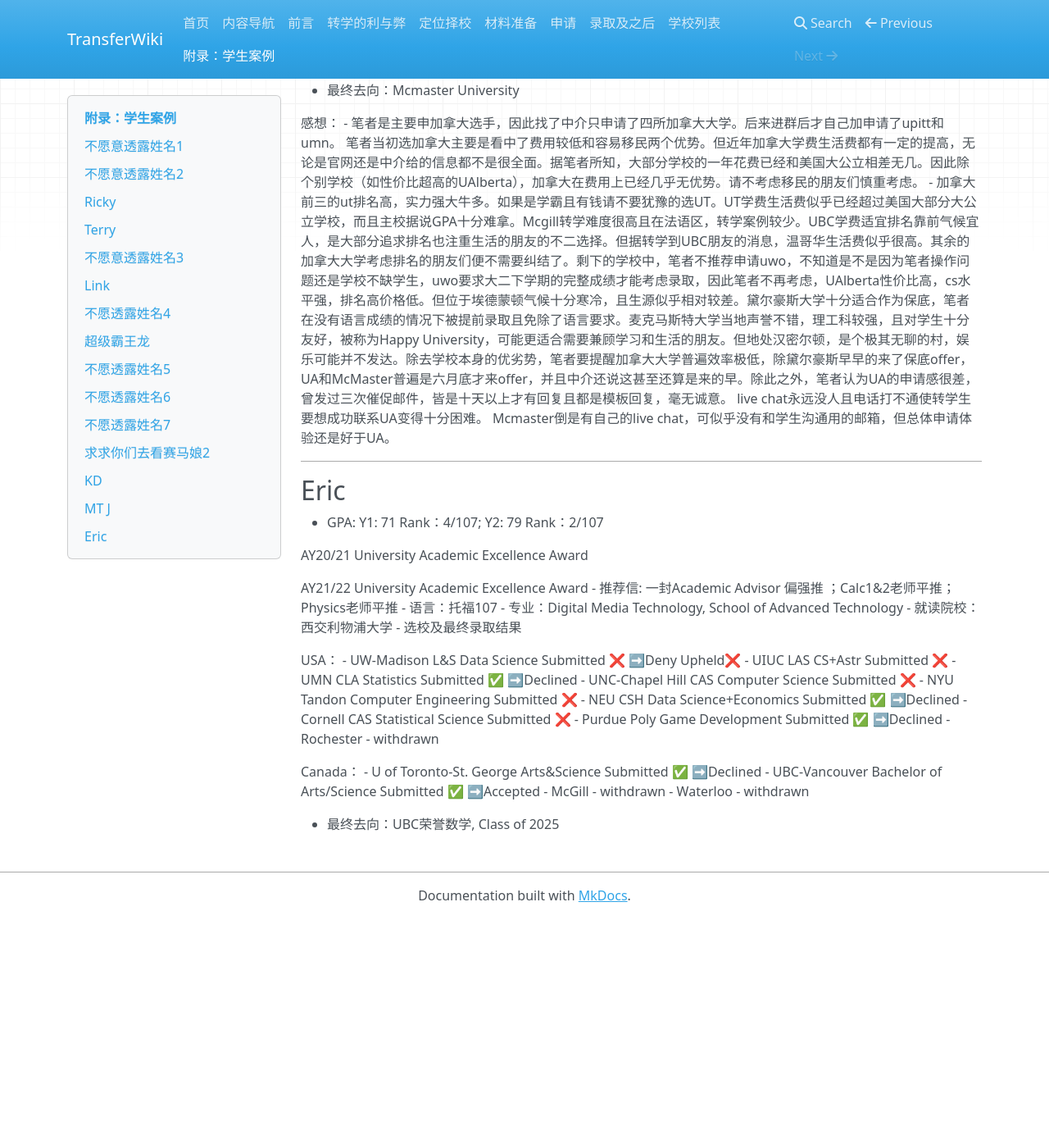
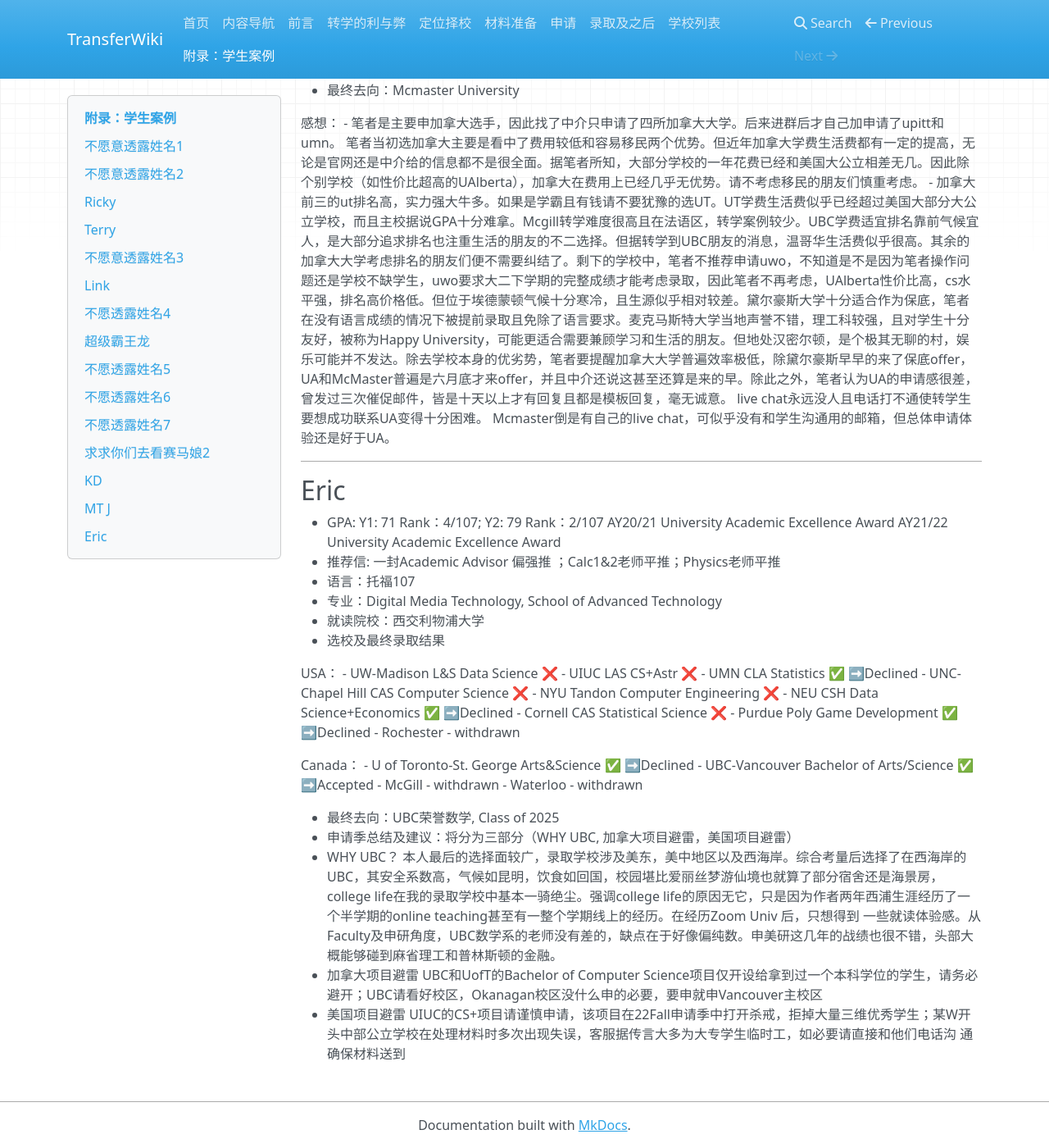
Before and after one commit to SihanXU/TransferWiki, an MkDocs documentation site: the page built from docs/bgs.md, in a window 1280 px wide and 1400 px high, scrolled down 5596 px. Shown: the whole window at 82% size. Built offline with MkDocs 1.6.1, drawn with Linux system fonts in a browser that asks for light colours; nearby versions of some CDN libraries; before the commit the page ends 6716 px from its top, so only the background shows below that.

Commit message:
Update bgs.md

```diff
--- a/docs/bgs.md
+++ b/docs/bgs.md
@@ -231,10 +231,8 @@
 ## Eric
 
 - GPA: Y1: 71 Rank：4/107; Y2: 79 Rank：2/107
-
-AY20/21 University Academic Excellence Award
-
-AY21/22 University Academic Excellence Award
+  AY20/21 University Academic Excellence Award
+  AY21/22 University Academic Excellence Award
 - 推荐信: 一封Academic Advisor 偏强推 ；Calc1&2老师平推；Physics老师平推
 - 语言：托福107
 - 专业：Digital Media Technology, School of Advanced Technology
@@ -242,20 +240,27 @@ AY21/22 University Academic Excellence Award
 - 选校及最终录取结果
 
 USA：
-- UW-Madison L&S Data Science                       Submitted  ❌ ➡️Deny Upheld❌
-- UIUC LAS CS+Astr                                  Submitted  ❌
-- UMN  CLA Statistics                               Submitted  ✅ ➡️Declined
-- UNC-Chapel Hill CAS Computer Science              Submitted  ❌
-- NYU Tandon Computer Engineering                   Submitted  ❌
-- NEU CSH Data Science+Economics                    Submitted  ✅ ➡️Declined
-- Cornell CAS Statistical Science                   Submitted  ❌
-- Purdue Poly Game Development                      Submitted  ✅ ➡️Declined
+- UW-Madison L&S Data Science                         ❌
+- UIUC LAS CS+Astr                                    ❌
+- UMN  CLA Statistics                                 ✅ ➡️Declined
+- UNC-Chapel Hill CAS Computer Science                ❌
+- NYU Tandon Computer Engineering                     ❌
+- NEU CSH Data Science+Economics                      ✅ ➡️Declined
+- Cornell CAS Statistical Science                     ❌
+- Purdue Poly Game Development                        ✅ ➡️Declined
 - Rochester - withdrawn
 
  Canada：
-- U of Toronto-St. George  Arts&Science             Submitted  ✅ ➡️Declined
-- UBC-Vancouver Bachelor of Arts/Science            Submitted  ✅ ➡️Accepted
+- U of Toronto-St. George  Arts&Science               ✅ ➡️Declined
+- UBC-Vancouver Bachelor of Arts/Science              ✅ ➡️Accepted
 - McGill - withdrawn
 - Waterloo - withdrawn
 
 - 最终去向：UBC荣誉数学, Class of 2025
+- 申请季总结及建议：将分为三部分（WHY UBC, 加拿大项目避雷，美国项目避雷）
+  - WHY UBC？
+  本人最后的选择面较广，录取学校涉及美东，美中地区以及西海岸。综合考量后选择了在西海岸的UBC，其安全系数高，气候如昆明，饮食如回国，校园堪比爱丽丝梦游仙境也就算了部分宿舍还是海景房，     college   life在我的录取学校中基本一骑绝尘。强调college life的原因无它，只是因为作者两年西浦生涯经历了一个半学期的online teaching甚至有一整个学期线上的经历。在经历Zoom Univ   后，只想得到   一些就读体验感。从Faculty及申研角度，UBC数学系的老师没有差的，缺点在于好像偏纯数。申美研这几年的战绩也很不错，头部大概能够碰到麻省理工和普林斯顿的金融。
+- 加拿大项目避雷
+  UBC和UofT的Bachelor of Computer Science项目仅开设给拿到过一个本科学位的学生，请务必避开；UBC请看好校区，Okanagan校区没什么申的必要，要申就申Vancouver主校区
+- 美国项目避雷
+  UIUC的CS+项目请谨慎申请，该项目在22Fall申请季中打开杀戒，拒掉大量三维优秀学生；某W开头中部公立学校在处理材料时多次出现失误，客服据传言大多为大专学生临时工，如必要请直接和他们电话沟   通确保材料送到
```
